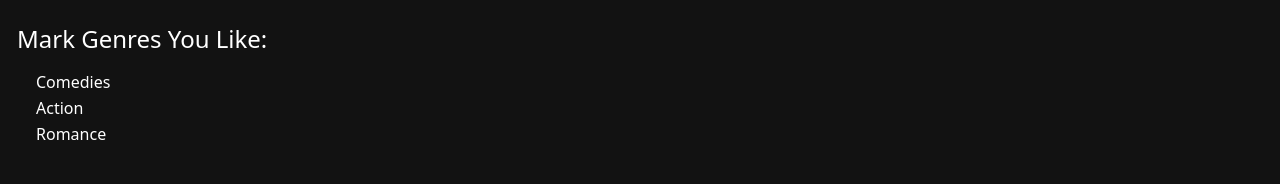
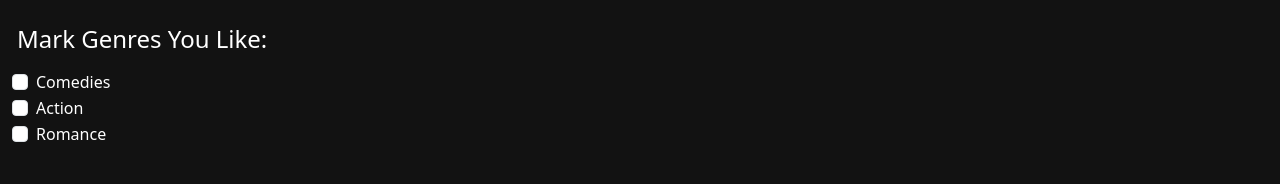
Before and after one commit to AldenKim/startup, a React (Vite) app: page /ratings in a window 1280 px wide. Shown: the part 184-368 px from the top of the page. Built offline with nearby package versions, Linux system fonts and the light colour scheme.

Commit message:
some updates

```diff
--- a/src/app.jsx
+++ b/src/app.jsx
@@ -1,7 +1,7 @@
 import React from 'react';
 import { BrowserRouter, NavLink, Route, Routes } from 'react-router-dom';
 import { Login } from './login/login';
-import { Ratings } from './ratings/ratings';
+import { Ratings } from './ratings/ratings.jsx';
 import { Recommendations } from './recommendations/recommendations';
 import { Watchlist } from './watchlist/watchlist';
 import { About } from './about/about';
--- a/src/ratings/ratings.css
+++ b/src/ratings/ratings.css
@@ -19,6 +19,9 @@
 }
 .rating-label {
     text-align: start;
+}
+.ratings-checkbox1 {
+    display: inline-block;
 }
 
 main button {
--- a/src/ratings/ratings.jsx
+++ b/src/ratings/ratings.jsx
@@ -27,15 +27,15 @@ export function Ratings({recommendationPage}) {
             <br />
             <div className="Checkboxes">
                 <legend>Mark Genres You Like:</legend>
-                <div className="form-check">
+                <div className="ratings-checkboxdiv1 form-check">
                     <input className="ratings-checkbox1 form-check-input" type="checkbox" name="comedyCheckBox" id="comedies" value="Comedy" />
                     <label className="form-check-label" htmlFor="genre1">Comedies</label>
                 </div>
-                <div className="form-check">
+                <div className="ratings-checkboxdiv2 form-check">
                     <input className="ratings-checkbox2 form-check-input" type="checkbox" name="actionCheckBox" id="action" value="Action" />
                     <label className="form-check-label" htmlFor="genre2">Action</label>
                 </div>
-                <div className="form-check">
+                <div className="ratings-checkboxdiv3 form-check">
                     <input className="ratings-checkbox3 form-check-input" type="checkbox" name="romanceCheckBox" id="romance" value="Romance" />
                     <label className="form-check-label" htmlFor="genre3">Romance</label>
                 </div>
--- a/src/watchlist/watchlist.css
+++ b/src/watchlist/watchlist.css
@@ -32,16 +32,16 @@ main form button:hover{
   background: #108048 !important;
 }
 
-.form-check-input {
+.watchlistBoxes {
   display: none;
 }
 
-.form-check-input:checked{
+.watchlistBoxes:checked{
     background-color: #1ce783 !important;
     border: 0;
 }
 
-.form-check-input:focus, .label::after, label.form-check-label:focus, .form-check-input::after, .form-check-input:not(:disabled):not(.disabled):active:focus {
+.watchlistBoxes:focus, .watchlistLabels::after, label.watchlistLabels:focus, .watchlistBoxes::after, .watchlistBoxes:not(:disabled):not(.disabled):active:focus {
     color: black;
     outline: 0;
     border: 0;
--- a/src/watchlist/watchlist.jsx
+++ b/src/watchlist/watchlist.jsx
@@ -149,18 +149,18 @@ export function Watchlist() {
             <div>
                 <h1>Your watchlist</h1>
                 <div className = "option">
-                    <label className = "form-check-label" for = "checkbox1"></label>
-                    <input className  = "form-check-input" type = "checkbox" id = "checkbox1" name="varCheckBox" value= "checkbox1"/>
+                    <label className = "watchlistLabels form-check-label" htmlFor = "checkbox1"></label>
+                    <input className  = "watchlistBoxes form-check-input" type = "checkbox" id = "checkbox1" name="varCheckBox" value= "checkbox1"/>
                 </div>
 
                 <div className = "option">
-                    <label className = "form-check-label" for = "checkbox2"></label>
-                    <input className  = "form-check-input" type = "checkbox" id = "checkbox2" name="varCheckBox" value= "checkbox2"/>
+                    <label className = "watchlistLabels form-check-label" htmlFor = "checkbox2"></label>
+                    <input className  = "watchlistBoxes form-check-input" type = "checkbox" id = "checkbox2" name="varCheckBox" value= "checkbox2"/>
                 </div>
 
                 <div className = "option">
-                    <label className = "form-check-label" for = "checkbox3"></label>
-                    <input className  = "form-check-input" type = "checkbox" id = "checkbox3" name="varCheckBox" value= "checkbox3"/>
+                    <label className = "watchlistLabels form-check-label" htmlFor = "checkbox3"></label>
+                    <input className  = "watchlistBoxes form-check-input" type = "checkbox" id = "checkbox3" name="varCheckBox" value= "checkbox3"/>
                 </div>
 
 
```
Also changed, not shown: src/login/AuthState.js (added, +9 -0 lines), src/login/authenticated.jsx (+29 -0 lines), src/login/login.css (renamed from login.css), src/ratings/ratings.js (renamed from ratings.js).
